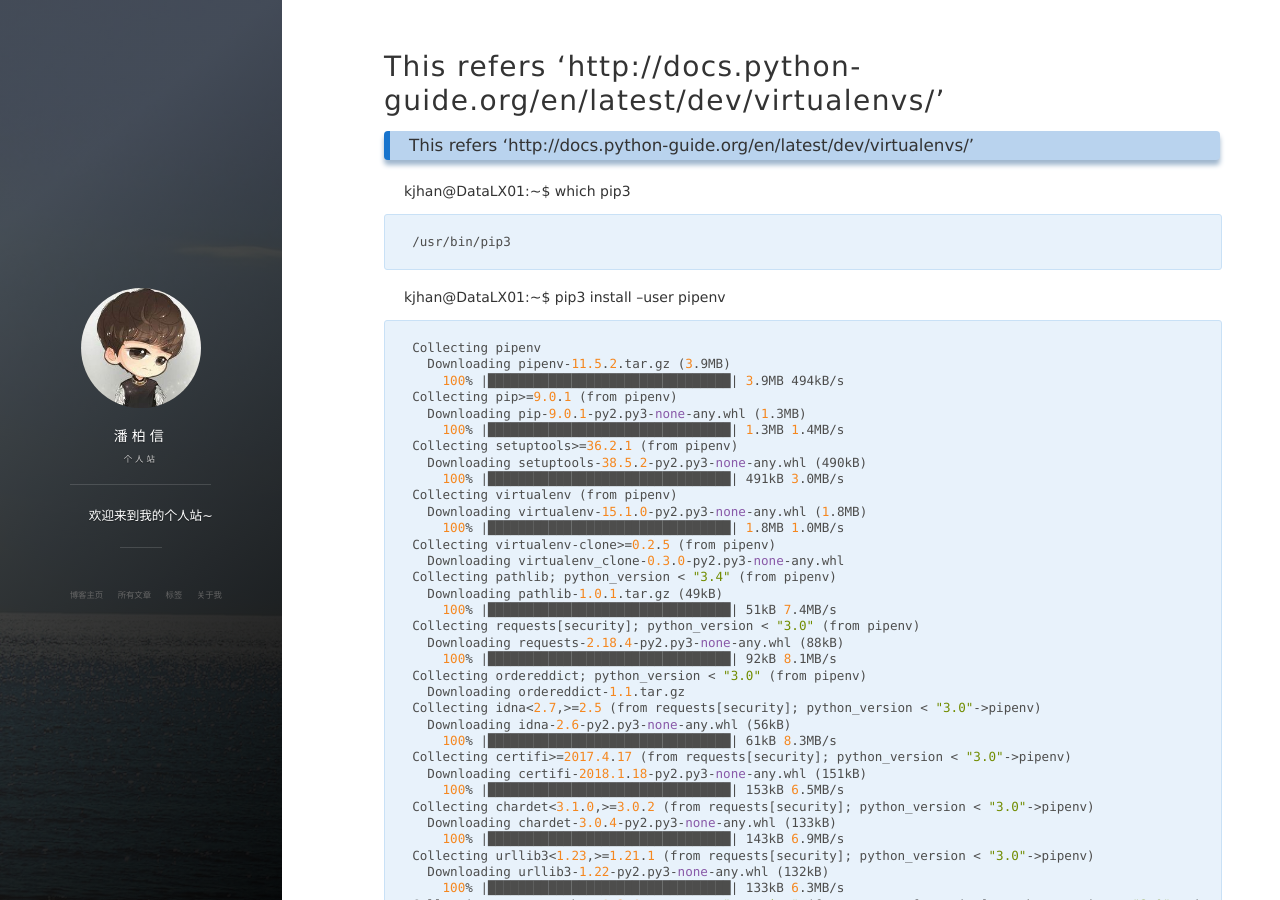
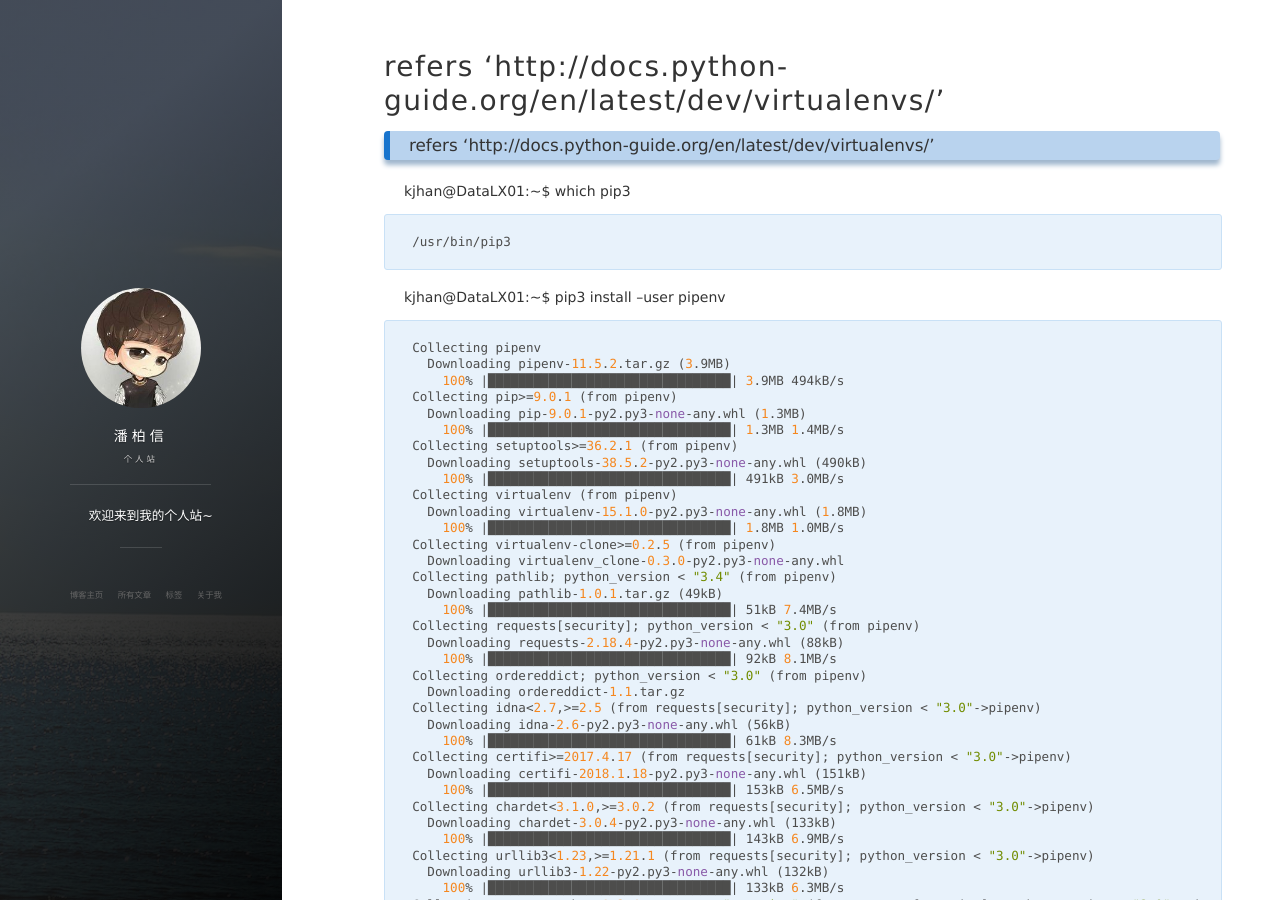
Before and after one commit to keibigdata/keidatalab.github.io, a Jekyll site: the page built from troubleshooting/pip.md, in a window 1280 px wide and 900 px high. Built offline with Jekyll 4.4.1, drawn with Linux system fonts in a browser that asks for light colours; nearby versions of some CDN libraries; our own code applies the rules of GitHub Pages for plain Markdown files; comment, search, counter and statistics services are not loaded.

Commit message:
Update pip.md

```diff
--- a/troubleshooting/pip.md
+++ b/troubleshooting/pip.md
@@ -1,4 +1,4 @@
-### This refers 'http://docs.python-guide.org/en/latest/dev/virtualenvs/'
+### refers 'http://docs.python-guide.org/en/latest/dev/virtualenvs/'
 
 kjhan@DataLX01:~$ which pip3
 ~~~
```
